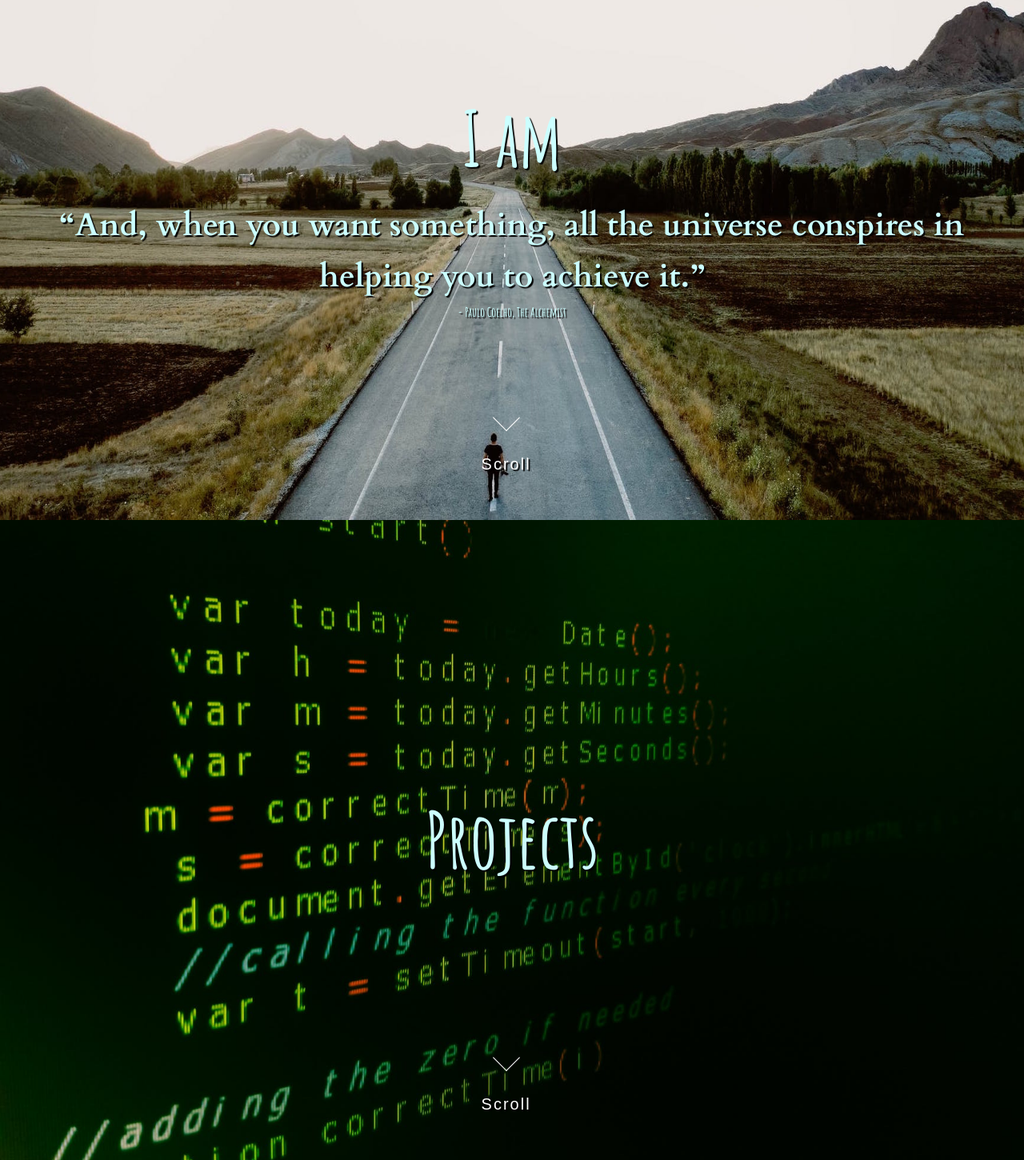
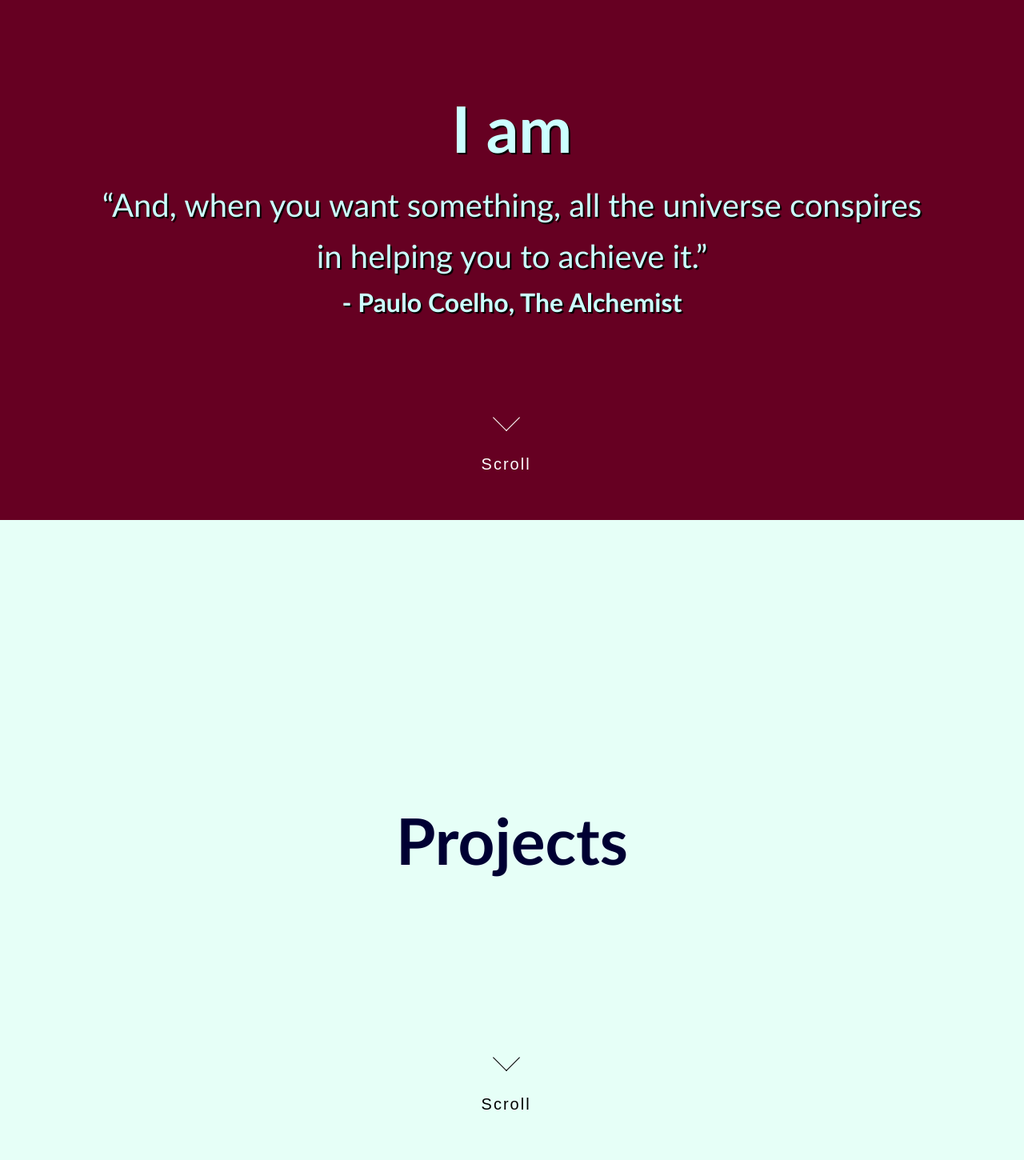
Before and after one commit to mbraga24/Portfolio, a plain HTML site: page index.html in a window 1280 px wide. Shown: the part 950-2400 px from the top of the page at 80% size. Drawn offline with nearby package versions, Linux system fonts and the light colour scheme.

Commit message:
working on progress . . .

```diff
--- a/index.html
+++ b/index.html
@@ -5,7 +5,6 @@
   <meta name="viewport" content="width=device-width, initial-scale=1.0">
   <meta http-equiv="X-UA-Compatible" content="ie=edge">
   <link rel="stylesheet" href="style.css">
-  <link href="https://fonts.googleapis.com/css?family=Amatic+SC:400,700|Cardo:400,700|Caveat+Brush|Varela+Round&display=swap" rel="stylesheet">
   <title>Hi, I'm Marlon!</title>
 </head>
 <body>
@@ -29,16 +28,17 @@
     </section>
     <section class="sections" id="iam">
         <h1>I am</h1>
-        <h2>“And, when you want something, all the universe conspires in helping you to achieve it.”</h2>
-        <h4>- Paulo Coelho, The Alchemist</h4>
+        <h2>“And, when you want something, all the universe conspires</h2>
+        <h2>in helping you to achieve it.”</h2>
+        <h3>- Paulo Coelho, The Alchemist</h3>
         <section id="sectionScroll" class="demo">
           <a href="#projects"><span></span>Scroll</a>
         </section>
     </section>
     <section class="sections" id="projects">
         <h1>Projects</h1>
-        <section id="sectionScroll" class="demo">
-          <a href="#resume"><span></span>Scroll</a>
+        <section id="sectionScroll" class="demo demo-projects">
+          <a href="#resume"><span class="span-projects"></span>Scroll</a>
         </section>
     </section>
     <section class="sections" id="resume">
--- a/style.css
+++ b/style.css
@@ -4,8 +4,7 @@
 }
 
 body {
-  font-family: 'Varela Round', sans-serif;
-  background-color: #333333;
+  font-family: Futura, "Trebuchet MS", Arial, sans-serif;
   color: #CCFFFF;
   line-height: 1.6;
   height: 100vh;
@@ -52,7 +51,6 @@ body {
 }
 
 .sections {
-  font-family: 'Amatic SC', cursive;
   position: relative;
   display: flex;
   flex-direction: column;
@@ -65,17 +63,20 @@ body {
 }
 
 .sections h1 {
-  font-size: 6rem;
+  font-size: 5rem;
 }
 
 .sections h2 {
-  /* font-family: 'Caveat Brush', cursive; */
-  font-family: 'Cardo', serif;
+  font-weight: 300;
   font-size: 2.5rem;
 }
 
 .sections p {
   font-size: 1.5rem;
+}
+
+.sections h3 {
+  font-size: 2rem;
 }
 
 section#home {
@@ -87,15 +88,17 @@ section#home {
 }
 
 section#iam {
-  background: url("about-1.jpeg") no-repeat center center/ cover;
+  background: #660022;
 }
 
 section#projects {
-  background: url("projects.jpeg") no-repeat center center/ cover;
+  background: #E6FFF7;
+  color: #000033;
+  text-shadow: none;
 }
 
 section#resume {
-  background: url("resume-4.jpeg") no-repeat center center/ cover;
+  background: #000033;
 }
 
 #sectionScroll::after {
@@ -120,10 +123,15 @@ section#resume {
   letter-spacing: .1em;
   text-decoration: none;
   transition: opacity .3s;
+  text-shadow: none
 }
 
 .demo a:hover {
   opacity: .5;
+}
+
+.demo-projects a {
+  color: black;
 }
 
 #sectionScroll a {
@@ -143,6 +151,11 @@ section#resume {
   box-sizing: border-box;
 }
 
+#sectionScroll a .span-projects {
+  border-left: 1px solid black;
+  border-bottom: 1px solid black;
+}
+
 @keyframes change {
   0% {
     background-position: 0% 50%;
```
